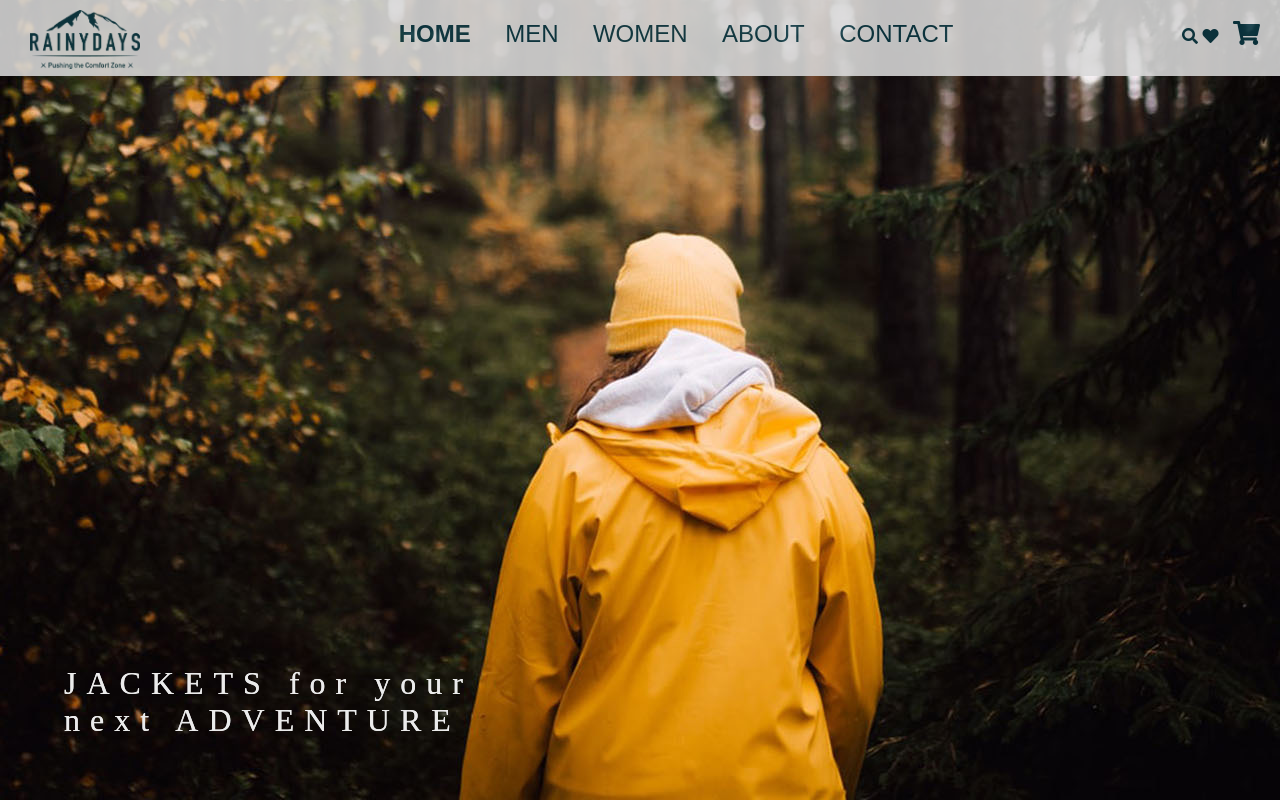
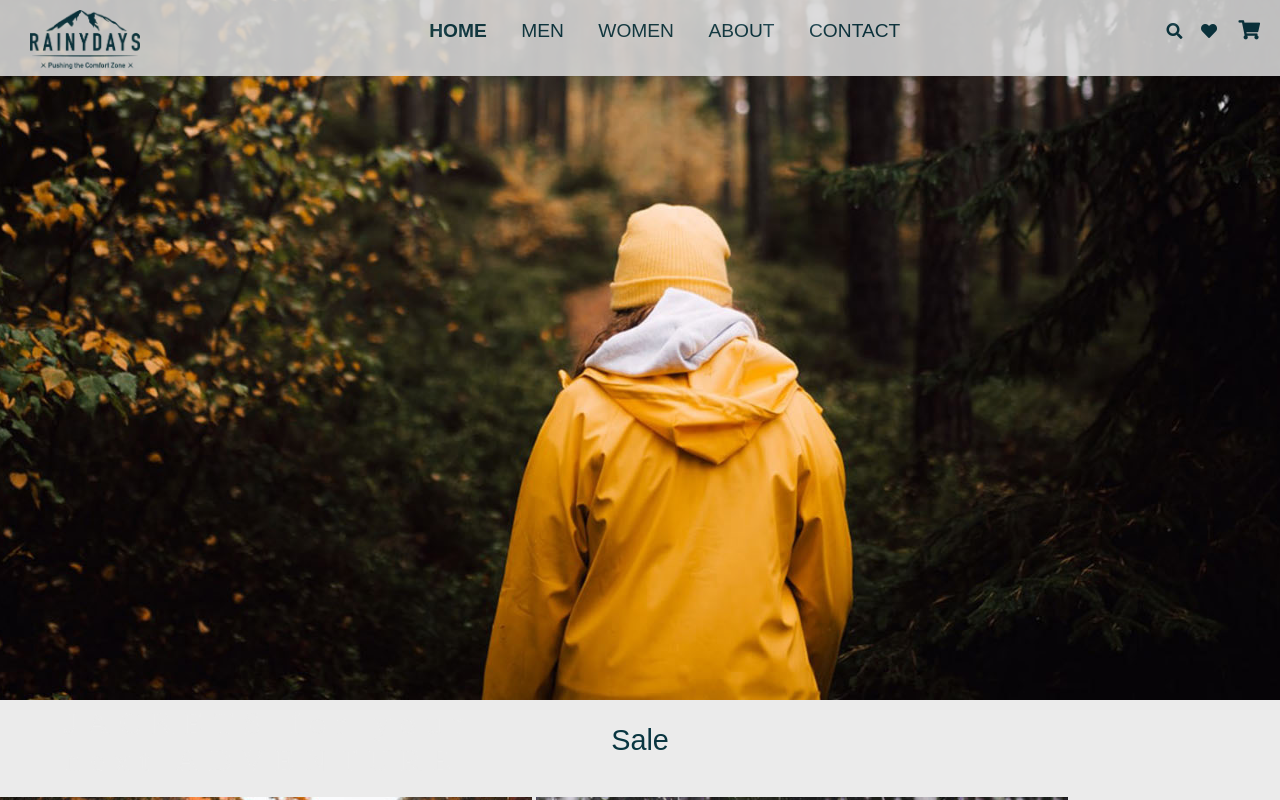
Before and after one commit to dina-kvivesen/first_website, a plain HTML site: page index.html in a window 1280 px wide. Shown: the top 800 px of the page. Drawn offline with Linux system fonts and the light colour scheme; a web font is replaced by a local one.

Commit message:
elements nav

```diff
--- a/css/styles.css
+++ b/css/styles.css
@@ -8,7 +8,7 @@ body {
 }
 header {
   background-image: url("../images/headercr.jpg");
-  min-height: 800px;
+  min-height: 700px;
   background-size: cover;
   background-repeat: no-repeat;
   background-position: center;
@@ -35,12 +35,19 @@ nav a {
   color: #0a3641;
   text-decoration: none;
   padding: 10px;
-  font-size: 1.5rem;
+  font-size: 1.2rem;
 }
 #logo {
   float: left;
   width: 110px;
   margin-left: 20px;
+  margin-top: 0%;
+}
+#search {
+  width: 30px;
+}
+#faves {
+  width: 30px;
 }
 ul section {
   float: right;
@@ -57,7 +64,7 @@ h1 {
   letter-spacing: 10px;
   position: absolute;
   left: 5%;
-  bottom: 5%;
+  bottom: 0%;
 }
 div p img:hover {
   opacity: 0.5;
--- a/index.html
+++ b/index.html
@@ -27,8 +27,8 @@
           <li><a href="about.html">ABOUT</a></li>
           <li><a href="contact.html">CONTACT</a></li>
           <section>
-            <i class="fas fa-search" alt="search"></i>
-            <i class="fas fa-heart" alt="favorites"></i>
+            <i class="fas fa-search" alt="search" id="search"></i>
+            <i class="fas fa-heart" alt="favorites" id="faves"></i>
             <a href="checkout.html"
               ><i class="fas fa-shopping-cart" alt="cart"></i
             ></a>
```
